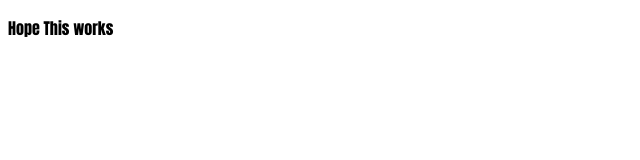
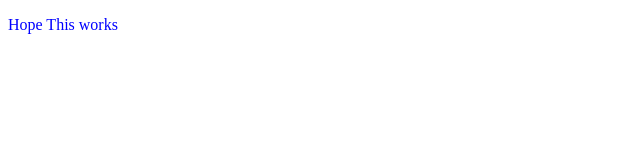
Before and after one commit to kylejoseph16/NewWebsite, a plain HTML site: page index.html in a window 1280 px wide. Shown: the whole page, without its empty margins (0-640 px from the left). Drawn offline with Linux system fonts and the light colour scheme.

Commit message:
Update style.css

```diff
--- a/style.css
+++ b/style.css
@@ -1,3 +1,3 @@
 p{
-font-family:Impact;
+color:Blue;
 }
```
